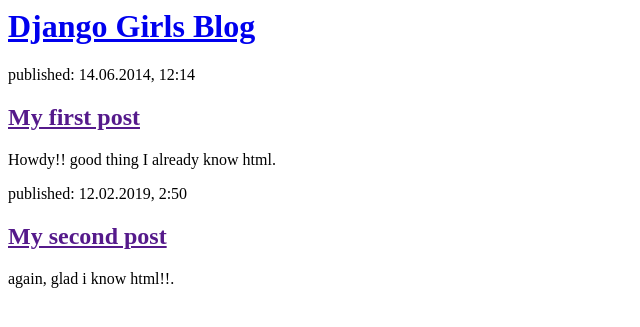
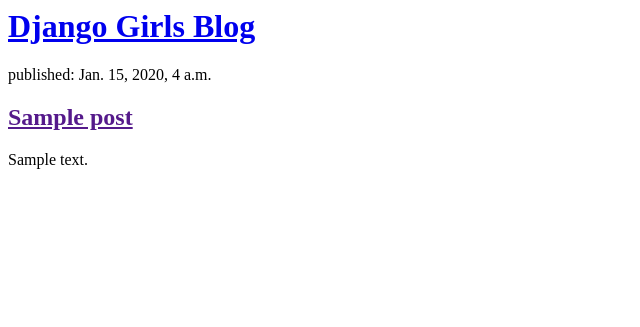
Before and after one commit to cmcerda0609/My-First-blog, a Django app: template blog/templates/blog/post_list.html in a window 1280 px wide. Shown: the top 327 px of the page, without its empty margins (0-640 px from the left). Run offline with Django 3.2, Linux system fonts and the light colour scheme; the template is opened without the code that fills it: values that come from a table or form of the project are taken from there, others are empty; tables that the repository leaves empty hold one stand-in row (values such as "Sample post").

Commit message:
Modified templates to display posts from database.

```diff
--- a/blog/templates/blog/post_list.html
+++ b/blog/templates/blog/post_list.html
@@ -7,15 +7,13 @@
             <h1><a href="/">Django Girls Blog</a></h1>
         </div>
 
-        <div>
-                <p>published: 14.06.2014, 12:14</p>
-                <h2><a href="">My first post</a></h2>
-                <p>Howdy!! good thing I already know html.</p>
+        {% for post in posts %}
+            <div>
+                <p>published: {{ post.published_date }}</p>
+                <h2><a href="">{{ post.title }}</a></h2>
+                <p>{{ post.text|linebreaksbr }}</p>
             </div>
-            <div>
-                    <p>published: 12.02.2019, 2:50</p>
-                    <h2><a href="">My second post</a></h2>
-                    <p>again, glad i know html!!.</p>
-                </div>
+        {% endfor %}
+
             </body>
         </html>
--- a/blog/views.py
+++ b/blog/views.py
@@ -1,6 +1,8 @@
 from django.shortcuts import render
+from django.utils import timezone
+from .models import Post
 
 # Create your views here.
-
 def post_list(request):
-    return render(request, 'blog/post_list.html', {})
+    posts = Post.objects.filter(published_date__lte=timezone.now()).order_by('published_date')
+    return render(request, 'blog/post_list.html', {'posts': posts})
```
